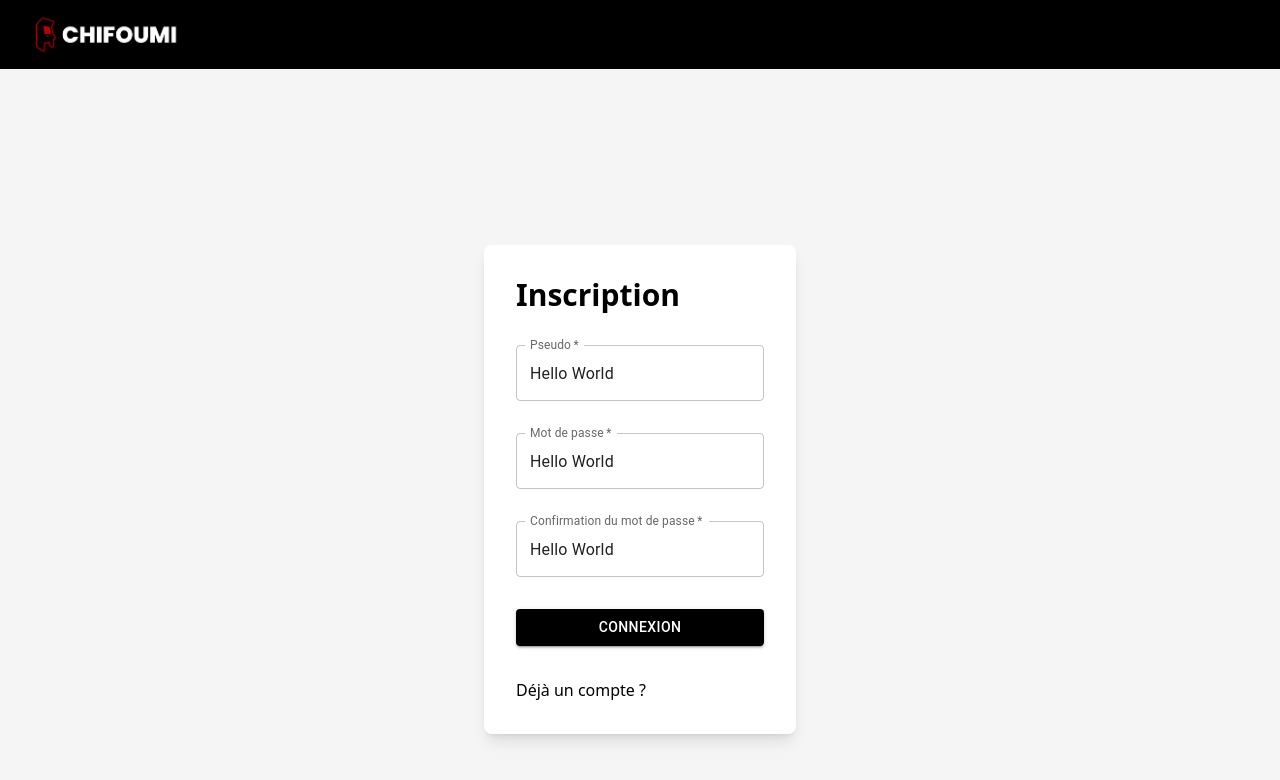
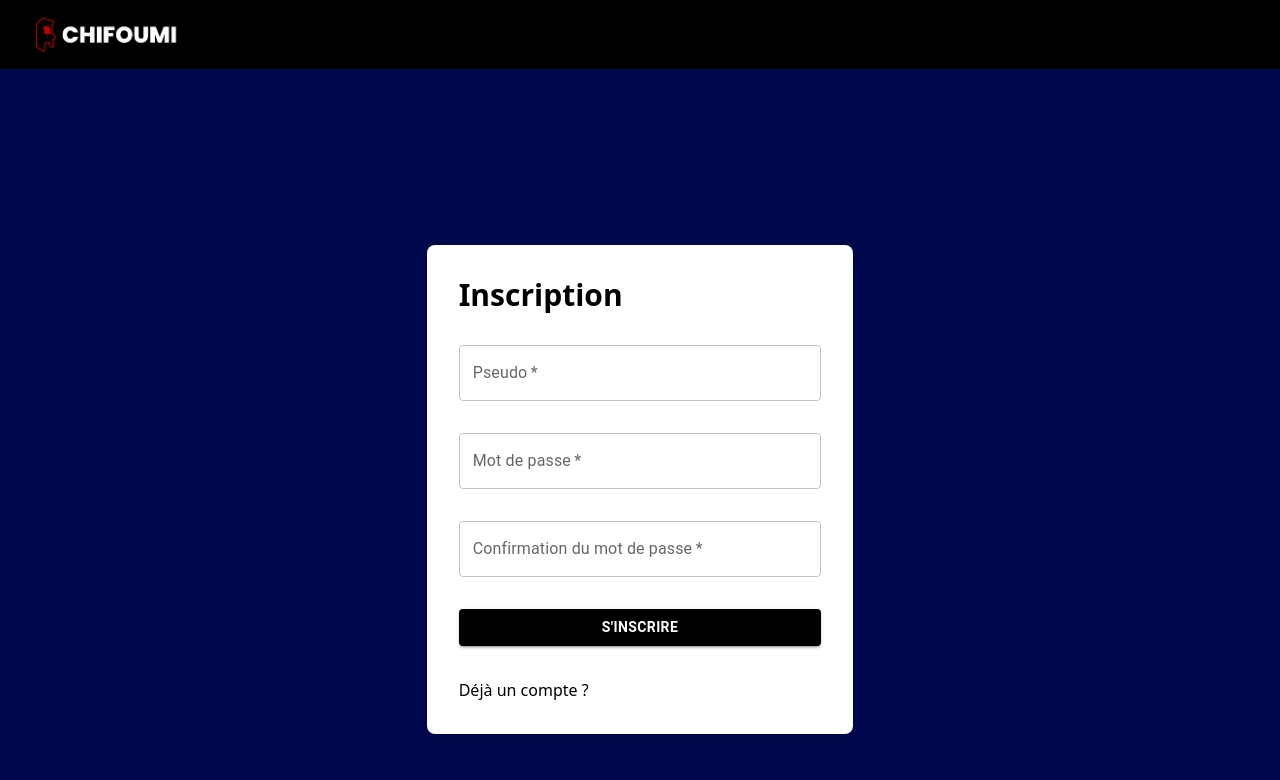
Before and after one commit to LucasGitB/chifoumi, a React (Vite) app: page /register in a window 1280 px wide. Shown: the top 780 px of the page. Built offline with nearby package versions, Linux system fonts and the light colour scheme.

Commit message:
refacto: changement taille des cards pour connexion et inscription

```diff
--- a/src/components/LoginForm.jsx
+++ b/src/components/login/LoginForm.jsx
@@ -11,14 +11,12 @@ export const LoginForm = () => {
           required
           id="outlined-required"
           label="Pseudo"
-          defaultValue="Hello World"
         />
 
         <TextField
           required
           id="outlined-required"
           label="Mot de passe"
-          defaultValue="Hello World"
         />
 
         <Button
@@ -27,10 +25,11 @@ export const LoginForm = () => {
             backgroundColor: "black",
             color: "white",
             "&:hover": { backgroundColor: "darkred" },
-            width: "50"
+            width: "50",
+            fontWeight: "bold"
           }}
         >
-          Connexion
+          Se connecter
         </Button>
 
         <Link to="/register">Pas de compte ?</Link>
--- a/src/components/RegisterForm.jsx
+++ b/src/components/register/RegisterForm.jsx
@@ -7,25 +7,14 @@ export const RegisterForm = () => {
       <h1 className="font-bold text-3xl">Inscription</h1>
 
       <form className="flex flex-col gap-8 mt-8">
-        <TextField
-          required
-          id="outlined-required"
-          label="Pseudo"
-          defaultValue="Hello World"
-        />
+        <TextField required id="outlined-required" label="Pseudo" />
 
-        <TextField
-          required
-          id="outlined-required"
-          label="Mot de passe"
-          defaultValue="Hello World"
-        />
+        <TextField required id="outlined-required" label="Mot de passe" />
 
         <TextField
           required
           id="outlined-required"
           label="Confirmation du mot de passe"
-          defaultValue="Hello World"
         />
 
         <Button
@@ -34,9 +23,10 @@ export const RegisterForm = () => {
             backgroundColor: "black",
             color: "white",
             "&:hover": { backgroundColor: "darkred" },
+            fontWeight: "bold",
           }}
         >
-          Connexion
+          S'inscrire
         </Button>
 
         <Link to="/login">Déjà un compte ?</Link>
--- a/src/index.css
+++ b/src/index.css
@@ -1,5 +1,5 @@
 @import "tailwindcss";
 
 html{
-    background-color: #F5F5F5;
+    background-color: #00084e;
 }
--- /dev/null
+++ b/src/pages/CreateGamePage.jsx
@@ -0,0 +1,6 @@
+export const CreateGamePage = () => {
+    return(
+        <>
+        </>
+    );
+}
--- a/src/pages/LoginPage.jsx
+++ b/src/pages/LoginPage.jsx
@@ -1,10 +1,10 @@
-import { LoginForm } from "../components/LoginForm";
+import { LoginForm } from "../components/login/LoginForm";
 
 export const LoginPage = () => {
   return (
     <>
-      <div className="flex justify-center mt-44 mx-96">
-        <div className="bg-white p-8 rounded-lg shadow-lg w-full">
+      <div className="flex justify-center mt-44">
+        <div className="bg-white p-8 rounded-lg shadow-lg w-1/3">
           <LoginForm />
         </div>
       </div>
--- a/src/pages/RegisterPage.jsx
+++ b/src/pages/RegisterPage.jsx
@@ -1,10 +1,10 @@
-import { RegisterForm } from "../components/RegisterForm";
+import { RegisterForm } from "../components/register/RegisterForm";
 
 export const RegisterPage = () => {
   return (
     <>
       <div className="flex justify-center mt-44">
-        <div className="bg-white p-8 rounded-lg shadow-lg">
+        <div className="bg-white p-8 rounded-lg shadow-lg w-1/3">
           <RegisterForm />
         </div>
       </div>
```
Also changed, not shown: src/components/HeaderTitle.jsx (added).
